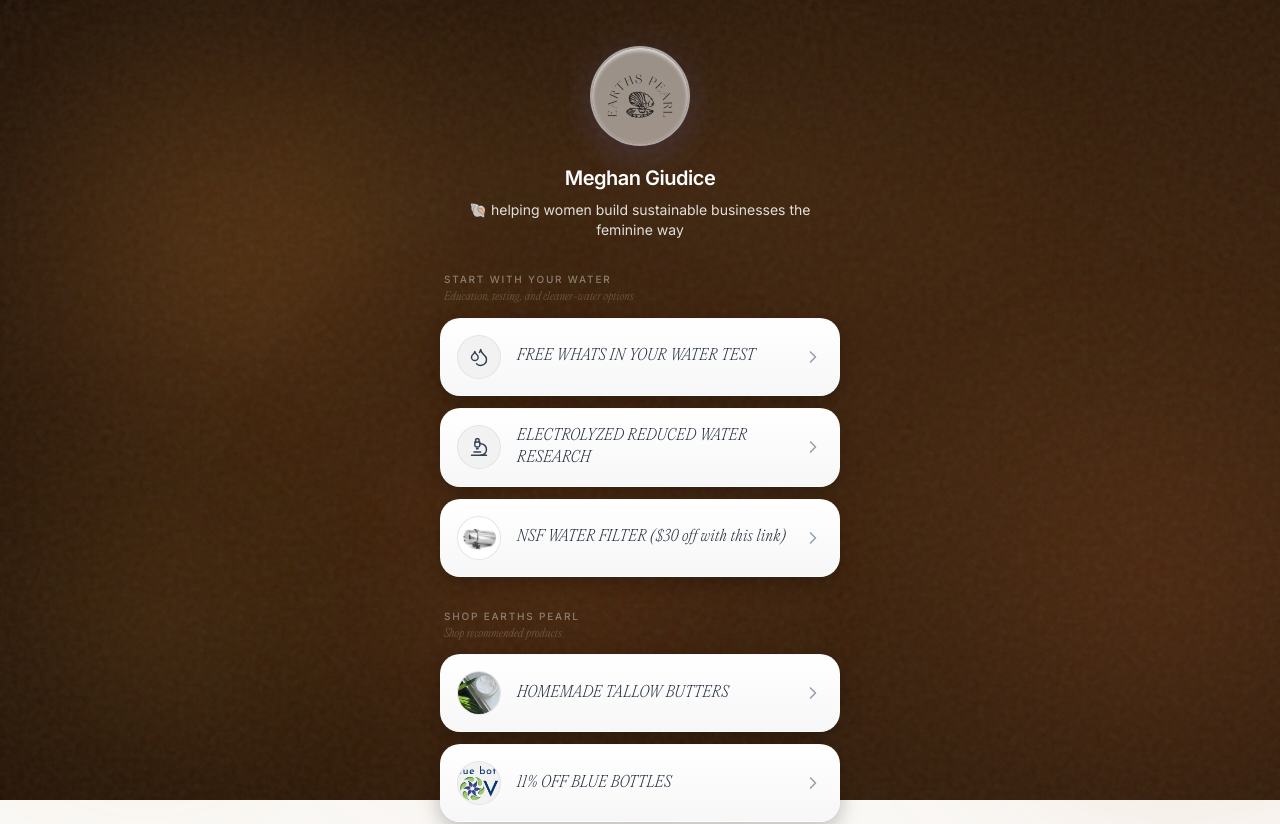
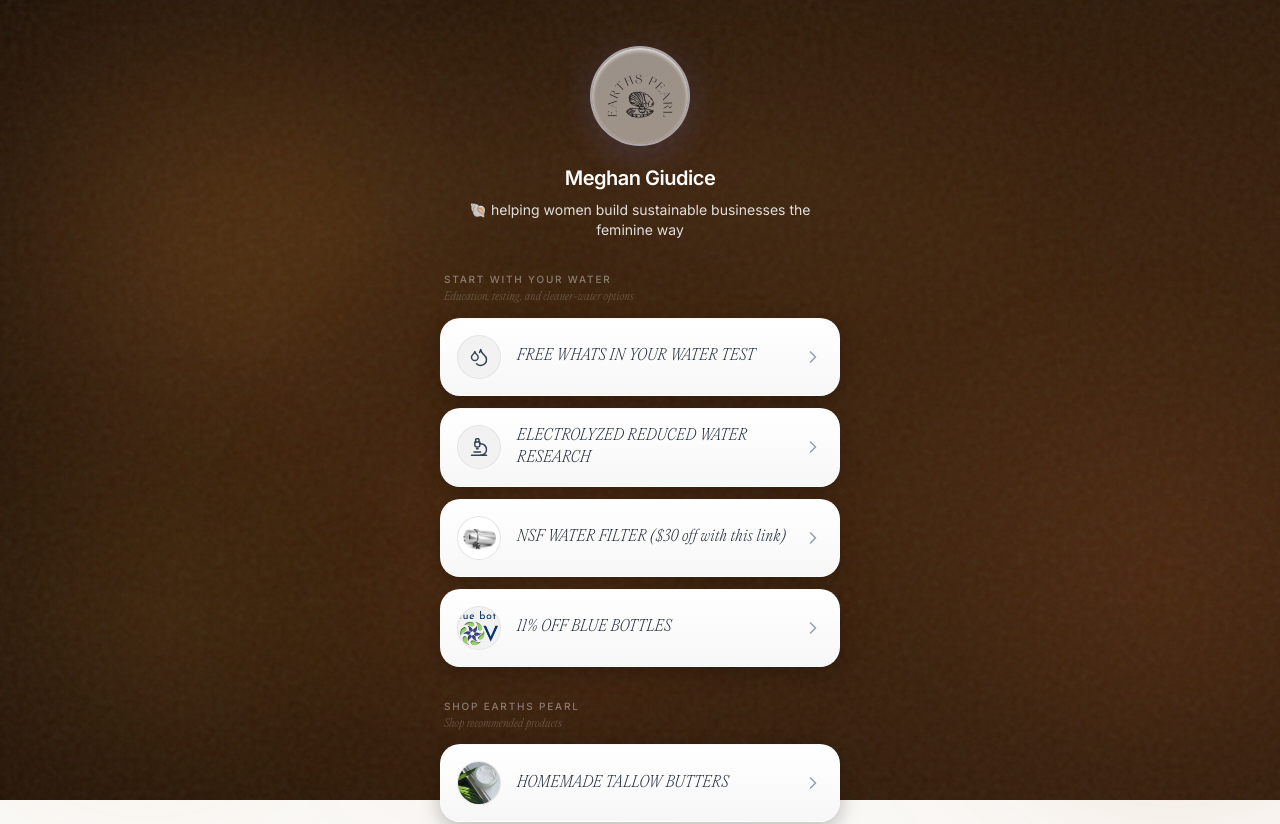
Before and after one commit to telluricaquarian/earthspearl, a Next.js app: page / in a window 1280 px wide. Shown: the top 824 px of the page. Built offline with nearby package versions, Linux system fonts and the light colour scheme.

Commit message:
feat: move blue bottles CTA into water section for conversion flow

```diff
--- a/components/link-bio-page.tsx
+++ b/components/link-bio-page.tsx
@@ -26,6 +26,11 @@ const sections = [
         href: "https://www.multipure.com/products/drinking-water-systems/aquaperform/?coupon=435441",
         image: "/images/nsf-water-filter.jpg",
       },
+      {
+        title: "11% OFF BLUE BOTTLES",
+        href: "https://bluebottlelove.com/?ref=840",
+        image: "/images/blue-bottles.png",
+      },
     ],
   },
   {
@@ -36,11 +41,6 @@ const sections = [
         title: "HOMEMADE TALLOW BUTTERS",
         href: "http://earthspearlll.weebly.com/store/p109/earthspearlll.tallowbutter.html",
         image: "/images/tallow-butter.jpg",
-      },
-      {
-        title: "11% OFF BLUE BOTTLES",
-        href: "https://bluebottlelove.com/?ref=840",
-        image: "/images/blue-bottles.png",
       },
     ],
   },
```
